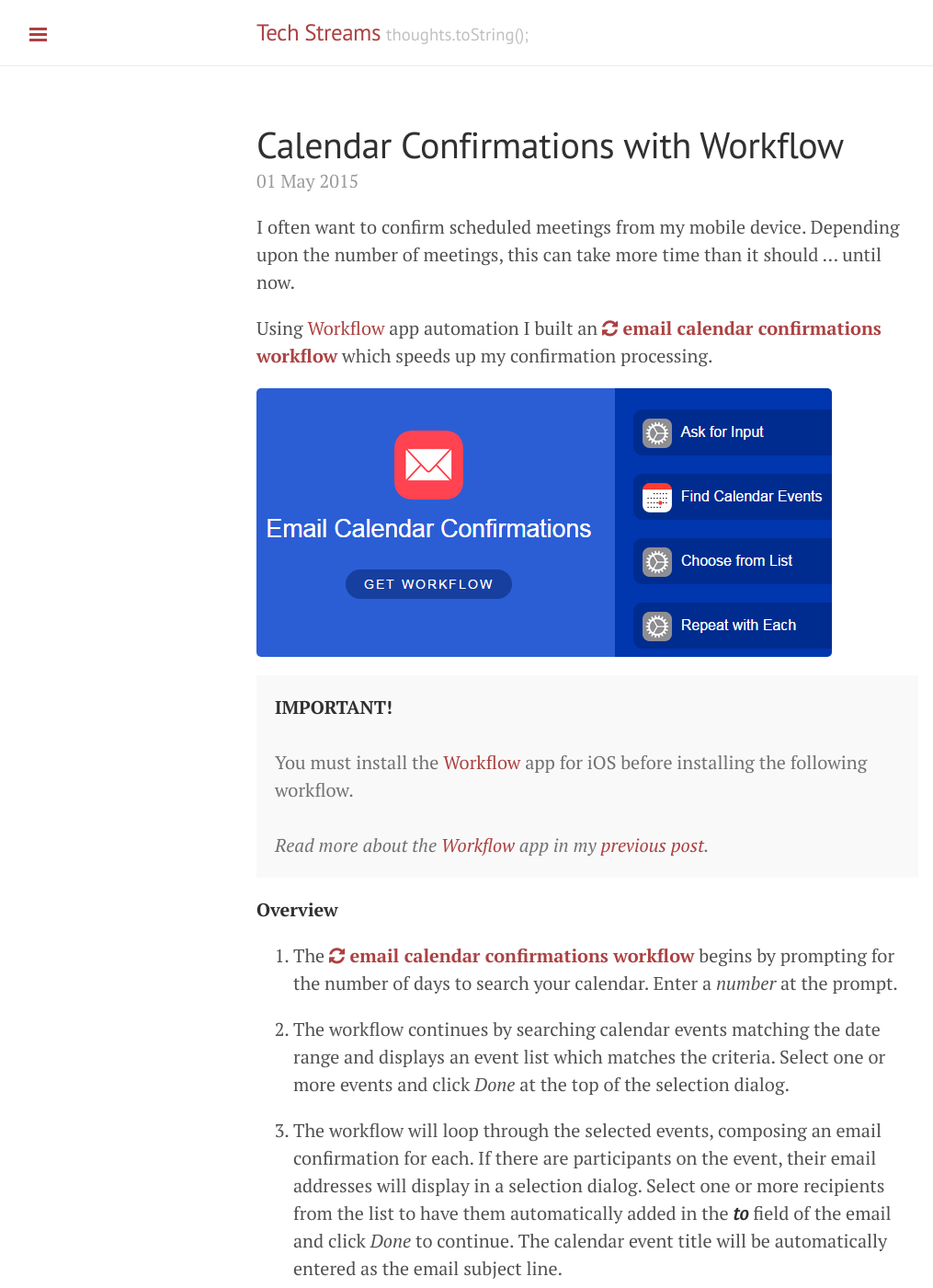
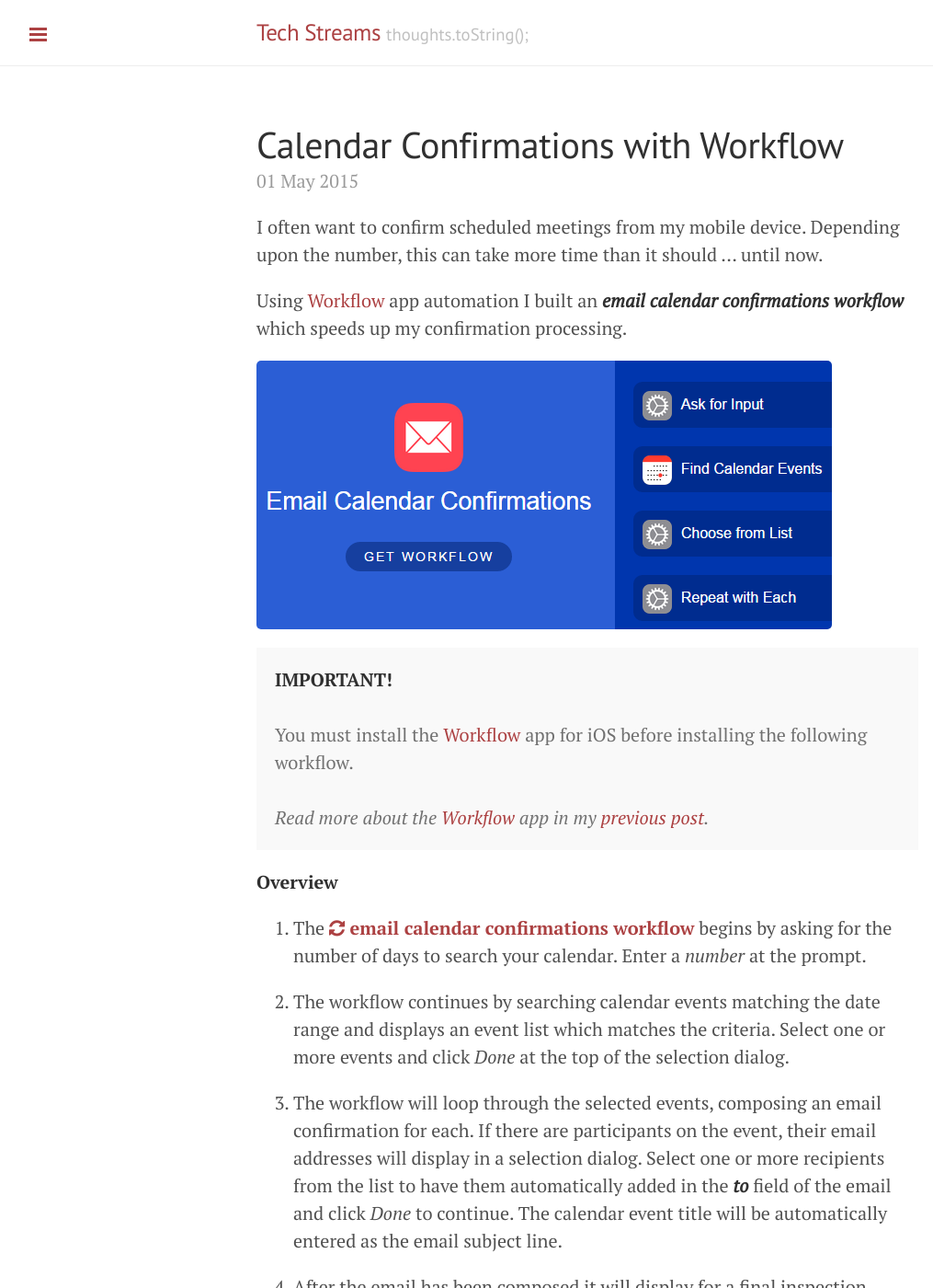
Before and after one commit to techstreams/techstreams.github.io, a Jekyll site: the page built from _posts/2015-05-01-calendar-confirmations-workflow.md, in a window 1280 px wide and 1400 px high. Shown: the whole window at 92% size, without its empty margins (1-1016 px from the left). Built offline with Jekyll 4.4.1, drawn with Linux system fonts in a browser that asks for light colours; nearby versions of some CDN libraries; Markdown is read by kramdown in place of the engine named in the settings.

Commit message:
Update blog post

```diff
--- a/_posts/2015-05-01-calendar-confirmations-workflow.md
+++ b/_posts/2015-05-01-calendar-confirmations-workflow.md
@@ -4,9 +4,9 @@ title: Calendar Confirmations with Workflow
 tags: [workflow]
 ---
 
-I often want to confirm scheduled meetings from my mobile device.  Depending upon the number of meetings, this can take more time than it should ... until now.
+I often want to confirm scheduled meetings from my mobile device.  Depending upon the number, this can take more time than it should ... until now.
 
-Using [Workflow](https://workflow.is/) app automation I built an **[<i class="fa fa-refresh"></i> email calendar confirmations workflow](https://workflow.is/workflows/dbb3567098d64658ab1b62e0408218dc)** which speeds up my confirmation processing.
+Using [Workflow](https://workflow.is/) app automation I built an ***email calendar confirmations workflow*** which speeds up my confirmation processing.
 
 ![Workflow Image]({{site.baseurl}}/images/2015-05-01-workflow.png)
 
@@ -21,7 +21,7 @@ You must install the <a href="https://workflow.is/">Workflow</a> app for iOS bef
 
 **Overview**
 
-1. The **[<i class="fa fa-refresh"></i> email calendar confirmations workflow](https://workflow.is/workflows/dbb3567098d64658ab1b62e0408218dc)** begins by prompting for the number of days to search your calendar.  Enter a *number* at the prompt.
+1. The **[<i class="fa fa-refresh"></i> email calendar confirmations workflow](https://workflow.is/workflows/dbb3567098d64658ab1b62e0408218dc)** begins by asking for the number of days to search your calendar.  Enter a *number* at the prompt.
 
 1. The workflow continues by searching calendar events matching the date range and displays an event list which matches the criteria.  Select one or more events and click *Done* at the top of the selection dialog.
 
```
